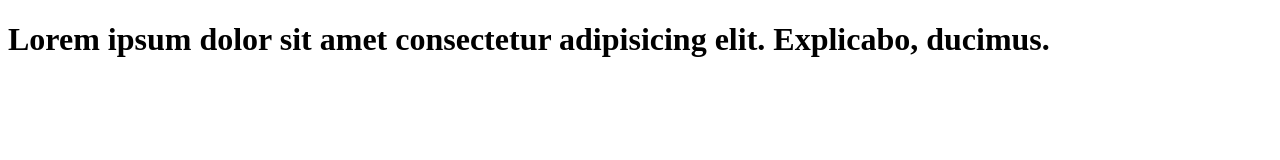
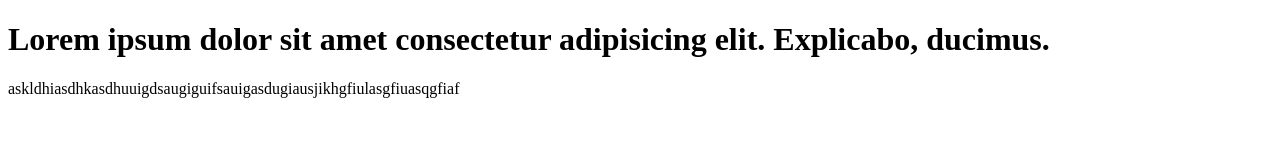
Before and after one commit to casangel2/ControlVersion, a plain HTML site: page index.html in a window 1280 px wide. Drawn offline with Linux system fonts and the light colour scheme.

Commit message:
Update index.html

```diff
--- a/index.html
+++ b/index.html
@@ -9,6 +9,7 @@
 
 <body>
     <h1>Lorem ipsum dolor sit amet consectetur adipisicing elit. Explicabo, ducimus.</h1>
+    <p> askldhiasdhkasdhuuigdsaugiguifsauigasdugiausjikhgfiulasgfiuasqgfiaf</p>
 </body>
 
 </html>
```
